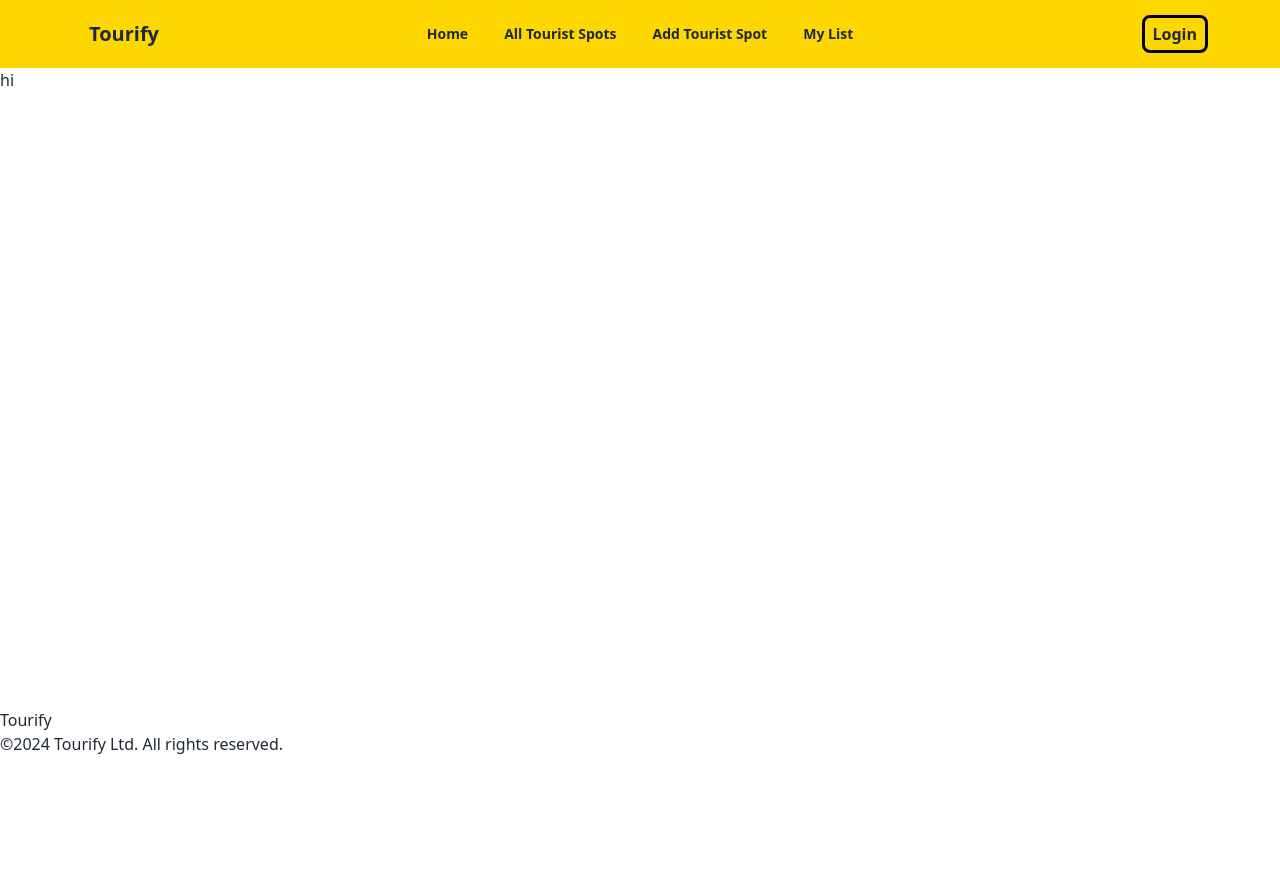
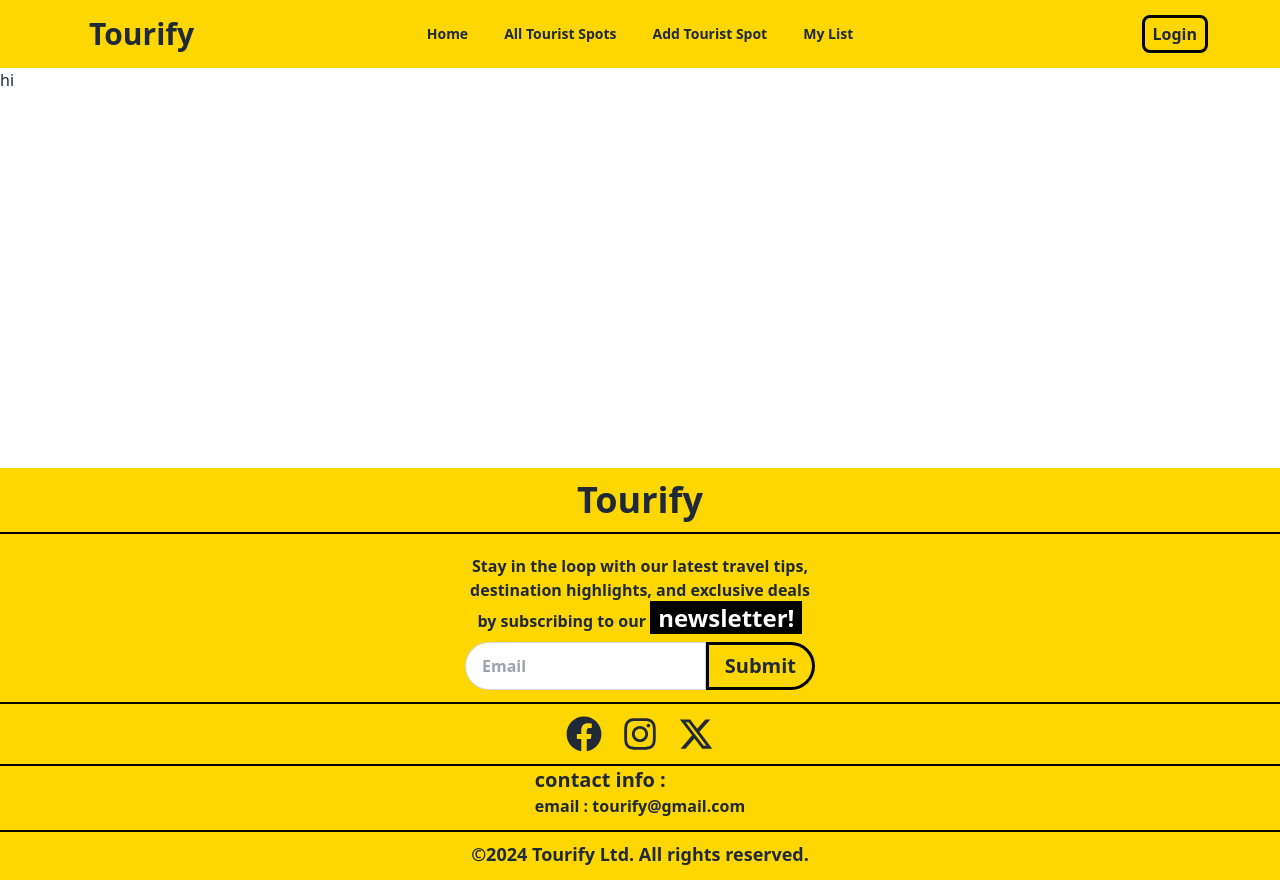
Before and after one commit to mosharofofficial/Tourify, a React (Vite) app: page /login in a window 1280 px wide. Before the commit the page ends 800 px from the top, so only its background shows below. Built offline with nearby package versions, Linux system fonts and the light colour scheme; no server answers.

Commit message:
navbar and footer done

```diff
--- a/src/App.jsx
+++ b/src/App.jsx
@@ -1,13 +1,11 @@
 import { Outlet } from "react-router-dom";
 import Navbar from "./shared/Navbar";
-import { useContext } from "react";
-import AuthProvider, { authContext } from "./authentication/AuthProvider";
 import Footer from "./shared/Footer";
 
 function App() {
   return (
     <>
-      <header>
+      <header className="">
         <nav className=" bg-yellow">
           <Navbar></Navbar>
         </nav>
--- a/src/authentication/Login.jsx
+++ b/src/authentication/Login.jsx
@@ -2,7 +2,7 @@
 
 const Login = () => {
     return (
-        <div className="h-[80vh]">
+        <div className="h-[50vh]">
             hi
         </div>
     );
--- a/src/shared/Footer.jsx
+++ b/src/shared/Footer.jsx
@@ -1,11 +1,57 @@
-import { FaFacebook } from "react-icons/fa";
+import { FaFacebook, FaInstagram } from "react-icons/fa";
+import { FaXTwitter } from "react-icons/fa6";
 
 const Footer = () => {
   return (
-    <div>
-      <h2>Tourify</h2>
-      <div></div>
-      <p>&copy;{"2024 Tourify Ltd. All rights reserved."}</p>
+    <div className="bg-yellow font-bold min-w-[400px] max-w-[1280px] ">
+      <h2 className="text-center text-4xl font-bold border-b-2 border-black py-3 mb-2">
+        Tourify
+      </h2>
+      <div className=" border-b-2 border-black py-3">
+        <div className="w-[350px]  mx-auto ">
+          <p className="text-center font-bold">
+            Stay in the loop with our latest travel tips, destination
+            highlights, and exclusive deals by subscribing to our{" "}
+            <span className="text-2xl bg-black text-white px-2">
+              {" "}
+              newsletter!
+            </span>
+          </p>
+          <form
+            onSubmit={(e) => e.preventDefault()}
+            className="flex justify-center mt-2 text-xl"
+          >
+            <input
+              type="email"
+              placeholder="Email"
+              className="input input-bordered w-full max-w-xs rounded-l-full focus:outline-none"
+            />
+            <button className="px-4 py-1 rounded-r-full button">Submit</button>
+          </form>
+        </div>
+      </div>
+      <div className="flex justify-center gap-5 text-4xl border-b-2 border-black py-3">
+        <a href="#">
+          <FaFacebook />
+        </a>
+        <a href="#">
+          <FaInstagram />
+        </a>
+        <a href="#">
+          <FaXTwitter />
+        </a>
+      </div>
+      <div className="flex justify-center border-b-2 border-black pb-3 mb-2 font-bold">
+        <div>
+          <p className="text-xl ">contact info : </p>
+          <p>
+            email : <span className="font-bold">tourify@gmail.com</span>
+          </p>
+        </div>
+      </div>
+      <p className="text-center text-lg font-bold pb-3  ">
+        &copy;{"2024 Tourify Ltd. All rights reserved."}
+      </p>
     </div>
   );
 };
--- a/src/shared/Navbar.jsx
+++ b/src/shared/Navbar.jsx
@@ -8,16 +8,16 @@ import { authContext } from "../authentication/AuthProvider";
 const Navbar = () => {
   const links = (
     <>
-      <li>
+      <li className="">
         <NavLink to={"/home"}>Home</NavLink>
       </li>
-      <li>
+      <li className="">
         <NavLink to={"/allSpot"}>All Tourist Spots</NavLink>
       </li>
-      <li>
+      <li className="">
         <NavLink to={"/addSpot"}>Add Tourist Spot</NavLink>
       </li>
-      <li>
+      <li className="">
         <NavLink to={"/myList"}>My List</NavLink>
       </li>
     </>
@@ -26,7 +26,7 @@ const Navbar = () => {
   const { user } = useContext(authContext);
 
   return (
-    <div className="navbar min-w-[400px] max-w-[1280px] mx-auto w-[90vw]">
+    <div className="navbar min-w-[400px] max-w-[1280px] mx-auto w-[90vw] ">
       <div className="navbar-start">
         <div className="dropdown">
           <div tabIndex={0} role="button" className="btn btn-ghost md:hidden">
@@ -52,12 +52,15 @@ const Navbar = () => {
             {links}
           </ul>
         </div>
-        <a className="btn btn-ghost text-xl">Tourify</a>
+        <a className="btn btn-ghost text-3xl">Tourify</a>
       </div>
       <div className="navbar-center hidden md:flex">
-        <ul className="menu menu-horizontal px-1 font-bold text-balck gap-1">{links}</ul>
+        <ul className="menu menu-horizontal px-1 font-bold text-balck gap-1 ">
+          {links}
+        </ul>
       </div>
       <div className="navbar-end gap-2">
+
         {user ? (
           <>
             <img src={userImg} className="size-8 bg-yellow rounded-full" />
```
